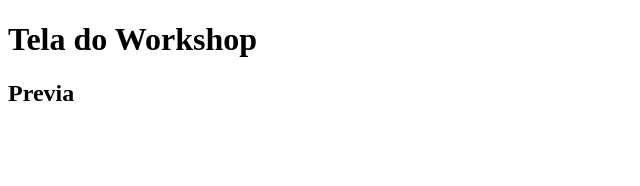
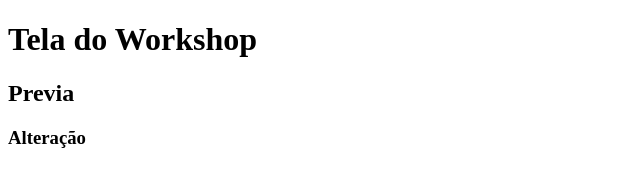
Before and after one commit to pedroavigo/previa, a plain HTML site: page index.html in a window 1280 px wide. Shown: the whole page, without its empty margins (0-640 px from the left). Drawn offline with Linux system fonts and the light colour scheme.

Commit message:
Alterando meu código

```diff
--- a/index.html
+++ b/index.html
@@ -8,5 +8,6 @@
 <body>
     <h1> Tela do Workshop</h1>
     <h2>Previa </h2>
+    <h3> Alteração</h3>
 </body>
 </html>
```
